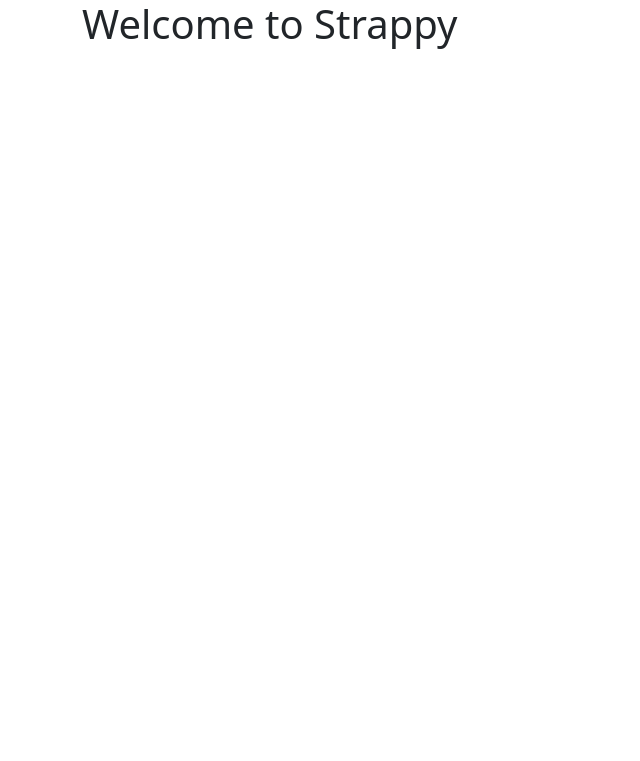
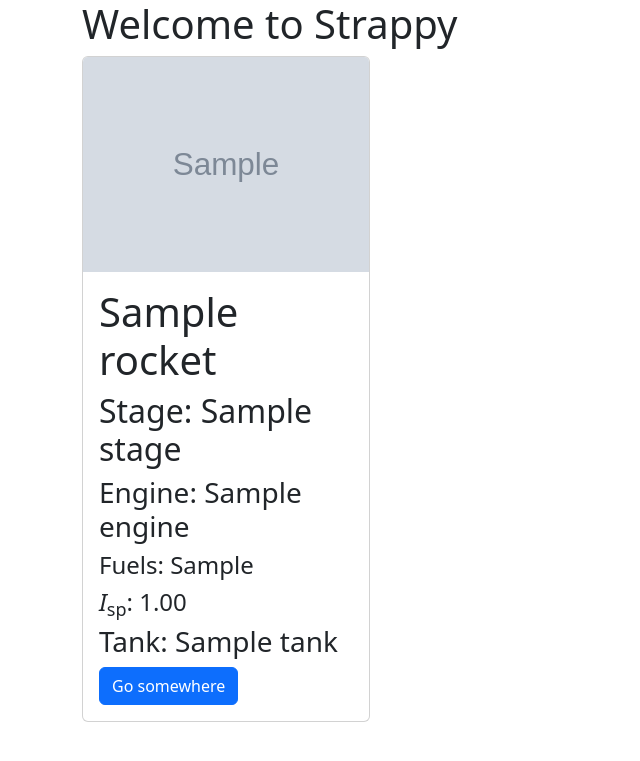
Before and after one commit to c0d3m0nk3y/websh, a Django app: page /strappy/ in a window 1280 px wide. Shown: the top 761 px of the page, without its empty margins (0-640 px from the left). Run offline with Django 4.2, Linux system fonts and the light colour scheme; tables that the repository leaves empty hold one stand-in row (values such as "Sample post"); grey boxes marked "Sample" are stand-in pictures.

Commit message:
Added rockets to strappy page

```diff
--- a/strappy/templates/strappy/index.html
+++ b/strappy/templates/strappy/index.html
@@ -2,5 +2,25 @@
 {% block content %}
 <div class="container">
     <h1>Welcome to Strappy</h1>
+    {% for rocket in rockets %}
+    <div class="card" style="width: 18rem;">
+        <img src="{{ rocket.image.url }}" class="card-img-top" alt="...">
+        <div class="card-body">
+            <h1 class="card-title">{{ rocket }}</h1>
+            {% for stage in rocket.stages.all %}
+                <h2>Stage: {{ stage }}</h2>
+                {% for engine in stage.engines.all %}
+                    <h3>Engine: {{ engine }}</h3>
+                    <h4>Fuels: {{ engine.fuels.all|join:", " }}</h4>
+                    <h4><i>I</i><sub>sp</sub>: {{ engine.isp }}</h4>
+                {% endfor %}
+                {% for tank in stage.tanks.all %}
+                    <h3>Tank: {{ tank }}</h3>
+                {% endfor %}
+            {% endfor %}
+            <a href="#" class="btn btn-primary">Go somewhere</a>
+        </div>
+    </div>
+    {% endfor %}
 </div>
 {% endblock content %}
--- a/strappy/views.py
+++ b/strappy/views.py
@@ -2,6 +2,8 @@
 
 from django.shortcuts import render
 from django.views.generic import TemplateView
+
+from rockety.models import Rocket
 
 logger = logging.getLogger(__name__)
 
@@ -13,5 +15,7 @@
         return render(
             request,
             self.template_name,
-            {},
+            {
+                'rockets': Rocket.objects.all(),
+            },
         )
--- a/websh/urls.py
+++ b/websh/urls.py
@@ -13,6 +13,9 @@
     1. Import the include() function: from django.urls import include, path
     2. Add a URL to urlpatterns:  path('blog/', include('blog.urls'))
 """
+from django.conf import settings
+from django.conf.urls.static import static
+
 from django.contrib import admin
 from django.urls import include, path
 
@@ -20,3 +23,6 @@
     path('strappy/', include('strappy.urls')),
     path('admin/', admin.site.urls),
 ]
+
+if settings.DEBUG:
+    urlpatterns += static(settings.MEDIA_URL, document_root=settings.MEDIA_ROOT)
```
Also changed, not shown: websh/settings.py (+5 -2 lines).
